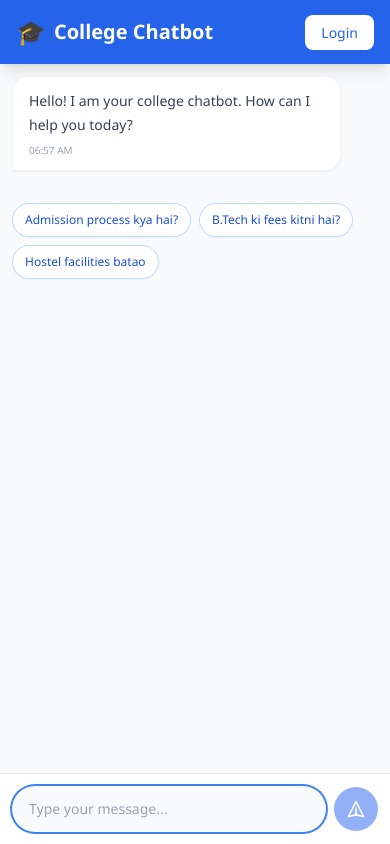
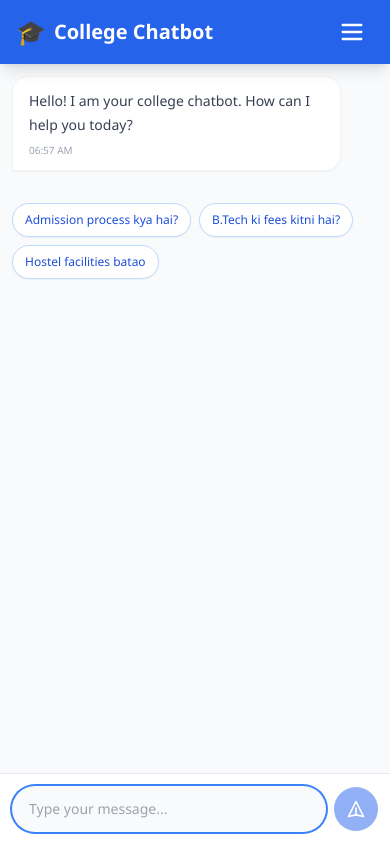
Before and after one commit to DeepeshSharma11/college-chatbot, a Next.js app in the folder frontend/: page /chat in a window 390 px wide. Built offline with nearby package versions, Linux system fonts and the light colour scheme; no server answers.

Commit message:
Fix Few Issues

```diff
--- a/frontend/src/components/Layout/Navbar.tsx
+++ b/frontend/src/components/Layout/Navbar.tsx
@@ -7,6 +7,7 @@ import Link from 'next/link';
 export default function Navbar() {
     const router = useRouter();
     const [isLoggedIn, setIsLoggedIn] = useState(false);
+    const [isMobileMenuOpen, setIsMobileMenuOpen] = useState(false);
 
     useEffect(() => {
         setIsLoggedIn(!!localStorage.getItem('access_token'));
@@ -16,18 +17,24 @@ export default function Navbar() {
         await supabase.auth.signOut();
         localStorage.removeItem('access_token');
         setIsLoggedIn(false);
+        setIsMobileMenuOpen(false);
         router.push('/');
     };
 
     return (
-        <nav className="bg-blue-600 text-white shadow-lg shrink-0">
+        <nav className="bg-blue-600 text-white shadow-lg shrink-0 relative z-50">
             <div className="container mx-auto px-4">
                 <div className="flex items-center justify-between h-16">
-                    <Link href="/" className="flex items-center">
+                    {/* Logo Area */}
+                    <Link href="/" className="flex items-center z-50">
                         <span className="text-2xl mr-2">🎓</span>
                         <h1 className="text-xl font-bold truncate">College Chatbot</h1>
                     </Link>
-                    <div>
+
+                    {/* Desktop Menu */}
+                    <div className="hidden md:flex items-center space-x-6">
+                        <Link href="/" className="text-blue-100 hover:text-white transition-colors font-medium">Home</Link>
+                        <Link href="/chat" className="text-blue-100 hover:text-white transition-colors font-medium">Chat</Link>
                         {isLoggedIn ? (
                             <button
                                 onClick={handleLogout}
@@ -38,7 +45,67 @@ export default function Navbar() {
                         ) : (
                             <Link
                                 href="/login"
-                                className="bg-white text-blue-600 hover:bg-blue-50 px-4 py-2 rounded-lg text-sm font-medium transition-colors"
+                                className="bg-white text-blue-600 hover:bg-blue-50 px-5 py-2 rounded-lg text-sm font-bold transition-colors shadow-sm"
+                            >
+                                Login
+                            </Link>
+                        )}
+                    </div>
+
+                    {/* Mobile Hamburger Button (3 lines, no lag) */}
+                    <div className="md:hidden flex items-center z-50">
+                        <button
+                            onClick={() => setIsMobileMenuOpen(!isMobileMenuOpen)}
+                            className="text-white hover:bg-blue-700 p-2 rounded-md focus:outline-none transition-colors"
+                            aria-label="Toggle menu"
+                        >
+                            <svg className="w-7 h-7" fill="none" stroke="currentColor" viewBox="0 0 24 24">
+                                {isMobileMenuOpen ? (
+                                    <path strokeLinecap="round" strokeLinejoin="round" strokeWidth={2} d="M6 18L18 6M6 6l12 12" />
+                                ) : (
+                                    <path strokeLinecap="round" strokeLinejoin="round" strokeWidth={2} d="M4 6h16M4 12h16M4 18h16" />
+                                )}
+                            </svg>
+                        </button>
+                    </div>
+                </div>
+            </div>
+
+            {/* Mobile Menu Dropdown */}
+            <div
+                className={`md:hidden absolute top-16 left-0 w-full bg-blue-700 border-t border-blue-500 shadow-xl transition-all duration-200 ease-out origin-top ${
+                    isMobileMenuOpen ? 'opacity-100 scale-y-100' : 'opacity-0 scale-y-0 pointer-events-none'
+                }`}
+            >
+                <div className="px-4 py-5 flex flex-col space-y-4">
+                    <Link
+                        href="/"
+                        onClick={() => setIsMobileMenuOpen(false)}
+                        className="text-white hover:bg-blue-600 px-3 py-2 rounded-md font-medium transition-colors text-lg"
+                    >
+                        Home
+                    </Link>
+                    <Link
+                        href="/chat"
+                        onClick={() => setIsMobileMenuOpen(false)}
+                        className="text-white hover:bg-blue-600 px-3 py-2 rounded-md font-medium transition-colors text-lg"
+                    >
+                        Chat Demo
+                    </Link>
+
+                    <div className="border-t border-blue-500 pt-4 mt-2">
+                        {isLoggedIn ? (
+                            <button
+                                onClick={handleLogout}
+                                className="w-full text-left text-white hover:bg-blue-600 px-3 py-2 rounded-md font-medium transition-colors text-lg"
+                            >
+                                Logout
+                            </button>
+                        ) : (
+                            <Link
+                                href="/login"
+                                onClick={() => setIsMobileMenuOpen(false)}
+                                className="block w-full text-center bg-white text-blue-600 hover:bg-blue-50 px-4 py-3 rounded-lg text-base font-bold transition-colors shadow-sm"
                             >
                                 Login
                             </Link>
```
